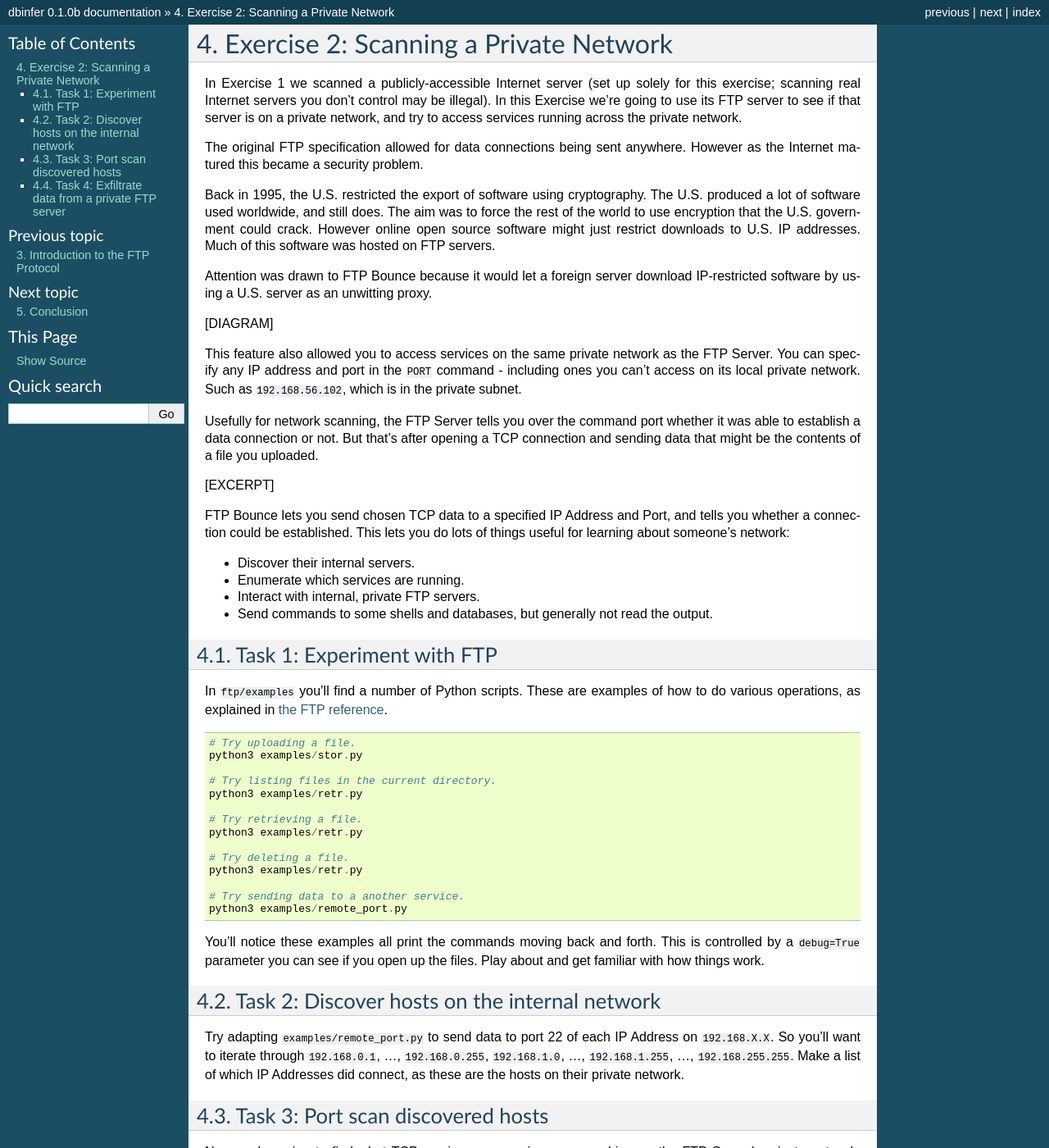
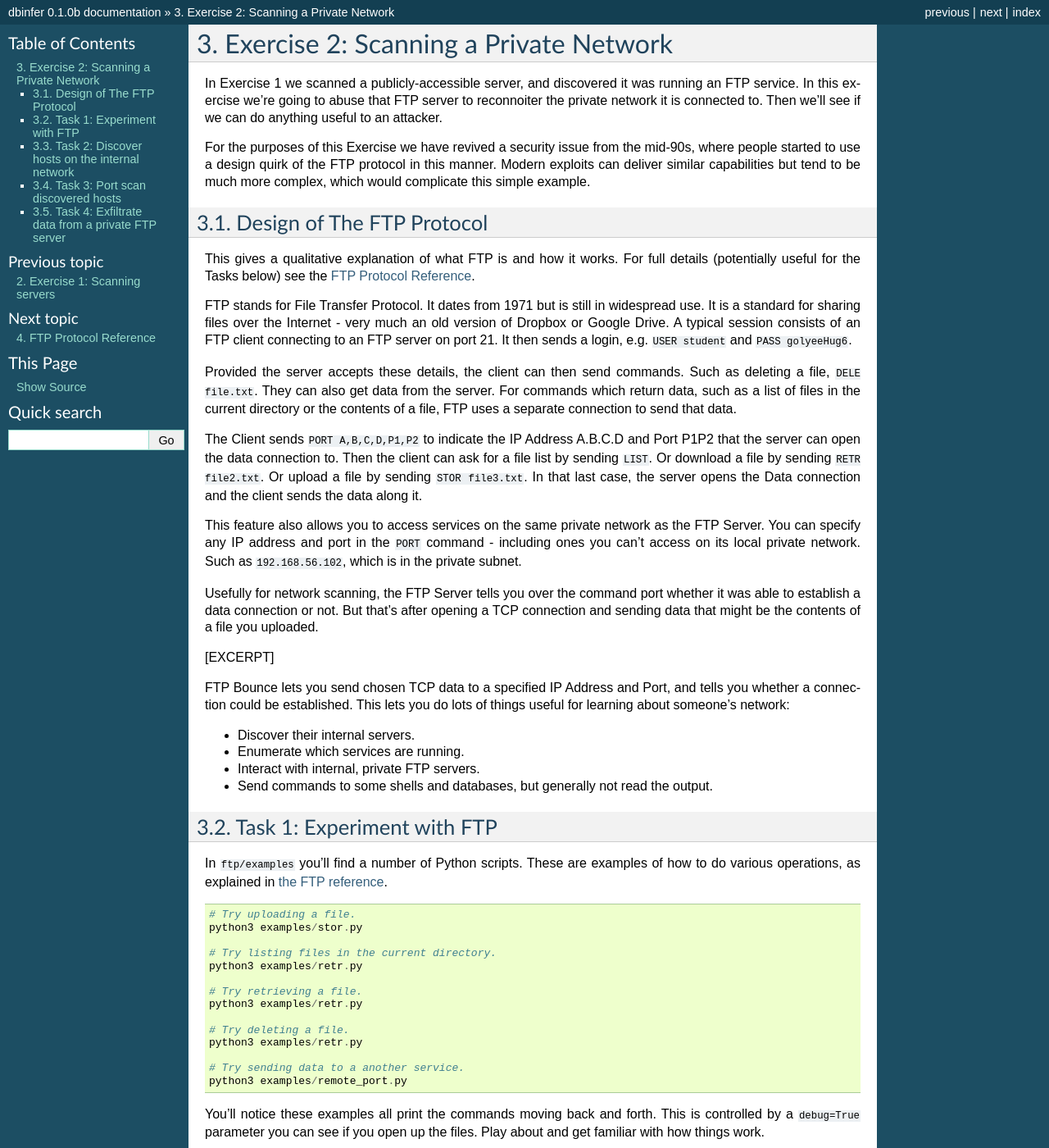
Before and after one commit to 46bit/netscan-practical, a Sphinx documentation site: the page built from docs/exercise2.rst, in a window 1280 px wide and 1400 px high. Shown: the whole window at 82% size. Built offline with Sphinx 7.4.7, drawn with Linux system fonts in a browser that asks for light colours; formulas are drawn with MathJax 3; some of the changed text lies outside the part shown.

Commit message:
Started 'Design of The FTP Protocol' section of Exercise 2.

```diff
--- a/docs/exercise2.rst
+++ b/docs/exercise2.rst
@@ -4,24 +4,35 @@
 Exercise 2: Scanning a Private Network
 ============================================================
 
-In Exercise 1 we scanned a publicly-accessible Internet server (set up solely for this exercise; scanning
-real Internet servers you don't control may be illegal). In this Exercise we're going to use its FTP server
-to see if that server is on a private network, and try to access services running across the private network.
+In Exercise 1 we scanned a publicly-accessible server, and discovered it was running an FTP service. In this
+exercise we're going to abuse that FTP server to reconnoiter the private network it is connected to. Then
+we'll see if we can do anything useful to an attacker.
 
-The original FTP specification allowed for data connections being sent anywhere. However as the Internet
-matured this became a security problem.
+For the purposes of this Exercise we have revived a security issue from the mid-90s, where people started to
+use a design quirk of the FTP protocol in this manner. Modern exploits can deliver similar capabilities but
+tend to be much more complex, which would complicate this simple example.
 
-Back in 1995, the U.S. restricted the export of software using cryptography. The U.S. produced a lot of
-software used worldwide, and still does. The aim was to force the rest of the world to use encryption that
-the U.S. government could crack. However online open source software might just restrict downloads to U.S.
-IP addresses. Much of this software was hosted on FTP servers.
+------------------------------------------------------------
+Design of The FTP Protocol
+------------------------------------------------------------
 
-Attention was drawn to FTP Bounce because it would let a foreign server download IP-restricted software by
-using a U.S. server as an unwitting proxy.
+This gives a qualitative explanation of what FTP is and how it works. For full details (potentially useful
+for the Tasks below) see the :ref:`ref_ftp_reference`.
 
-[DIAGRAM]
+FTP stands for File Transfer Protocol. It dates from 1971 but is still in widespread use. It is a standard
+for sharing files over the Internet - very much an old version of Dropbox or Google Drive. A typical session consists of an FTP client connecting to an FTP server on port 21. It then sends a login, e.g.
+``USER student`` and ``PASS golyeeHug6``.
 
-This feature also allowed you to access services on the same private network as the FTP Server. You can
+Provided the server accepts these details, the client can then send commands. Such as deleting a file,
+``DELE file.txt``. They can also get data from the server. For commands which return data, such as a list of
+files in the current directory or the contents of a file, FTP uses a separate connection to send that data.
+
+The Client sends ``PORT A,B,C,D,P1,P2`` to indicate the IP Address A.B.C.D and Port P1P2 that the server can
+open the data connection to. Then the client can ask for a file list by sending ``LIST``. Or download a file
+by sending ``RETR file2.txt``. Or upload a file by sending ``STOR file3.txt``. In that last case, the server
+opens the Data connection and the client sends the data along it.
+
+This feature also allows you to access services on the same private network as the FTP Server. You can
 specify any IP address and port in the ``PORT`` command - including ones you can't access on its local
 private network. Such as ``192.168.56.102``, which is in the private subnet.
 
--- a/docs/ftp-reference.rst
+++ b/docs/ftp-reference.rst
@@ -1,7 +1,7 @@
 .. _ref_ftp_reference:
 
 ============================================================
-Introduction to the FTP Protocol
+FTP Protocol Reference
 ============================================================
 
 ------------------------------------------------------------
--- a/docs/index.rst
+++ b/docs/index.rst
@@ -12,8 +12,8 @@ Contents:
 
     introduction
     exercise1
+    exercise2
     ftp-reference
-    exercise2
     conclusion
     licence
 
--- /dev/null
+++ b/networks.txt
@@ -0,0 +1,5 @@
+IF PEOPLE ARE RUNNING COMMANDS FROM 192.168.56.101 THEN THEY CAN'T ACCESS IT'S OWN INTERNAL NETWORK
+BASICALLY, THERE ARE TWO HOSTS BESIDES THE ONE PEOPLE ARE RUNNING COMMANDS FROM
+PEOPLE RUNNING COMMANDS CAN ACCESS 192.168.56.101
+ONLY 192.168.56.101 CAN ACCESS 192.168.56.102, BUT 192.168.56.102 SHOULD BE ABLE TO SEND TO PEOPLE RUNNING
+  COMMANDS TO EXFILTRATE DATA
```
Also changed, not shown: other parts of docs/exercise2.rst (+2 -0 lines), dmz.txt (added, +10 -0 lines), docs/exercise1.rst (+8 -7 lines), 11 other files.
